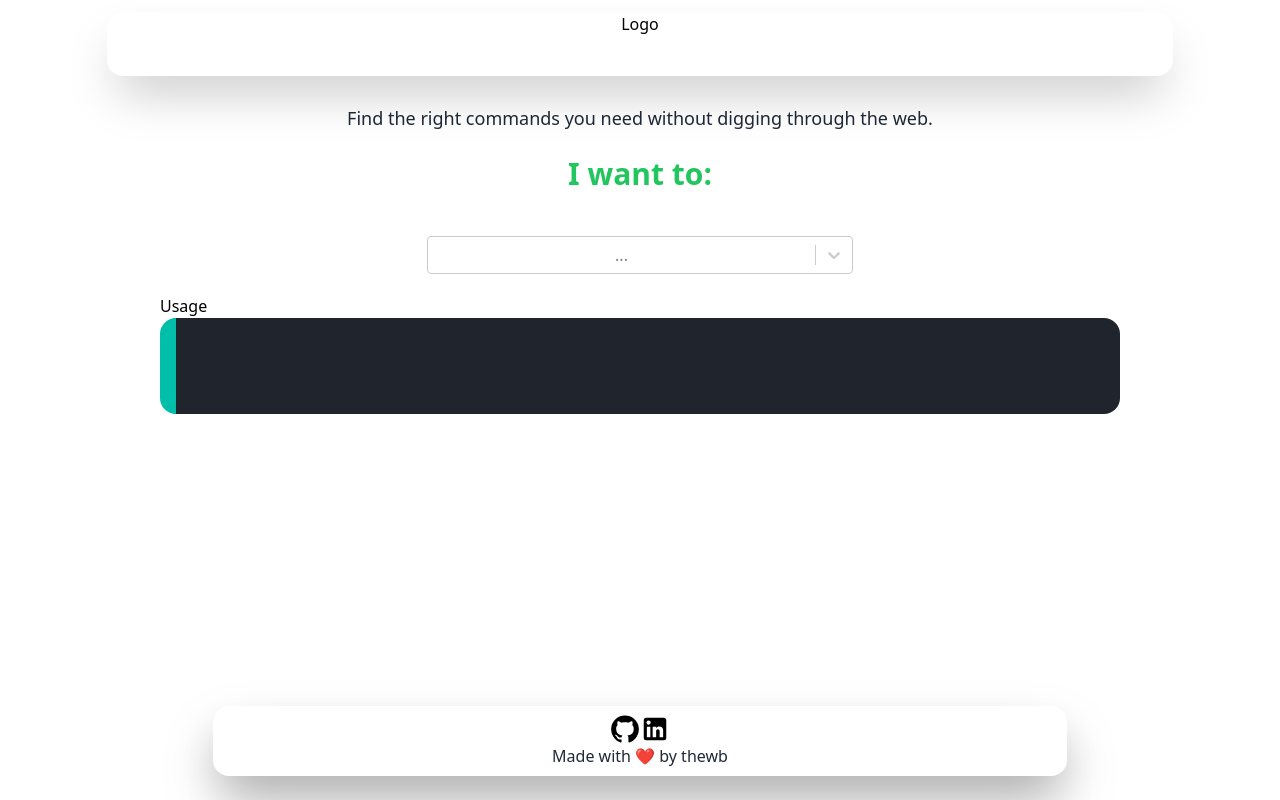
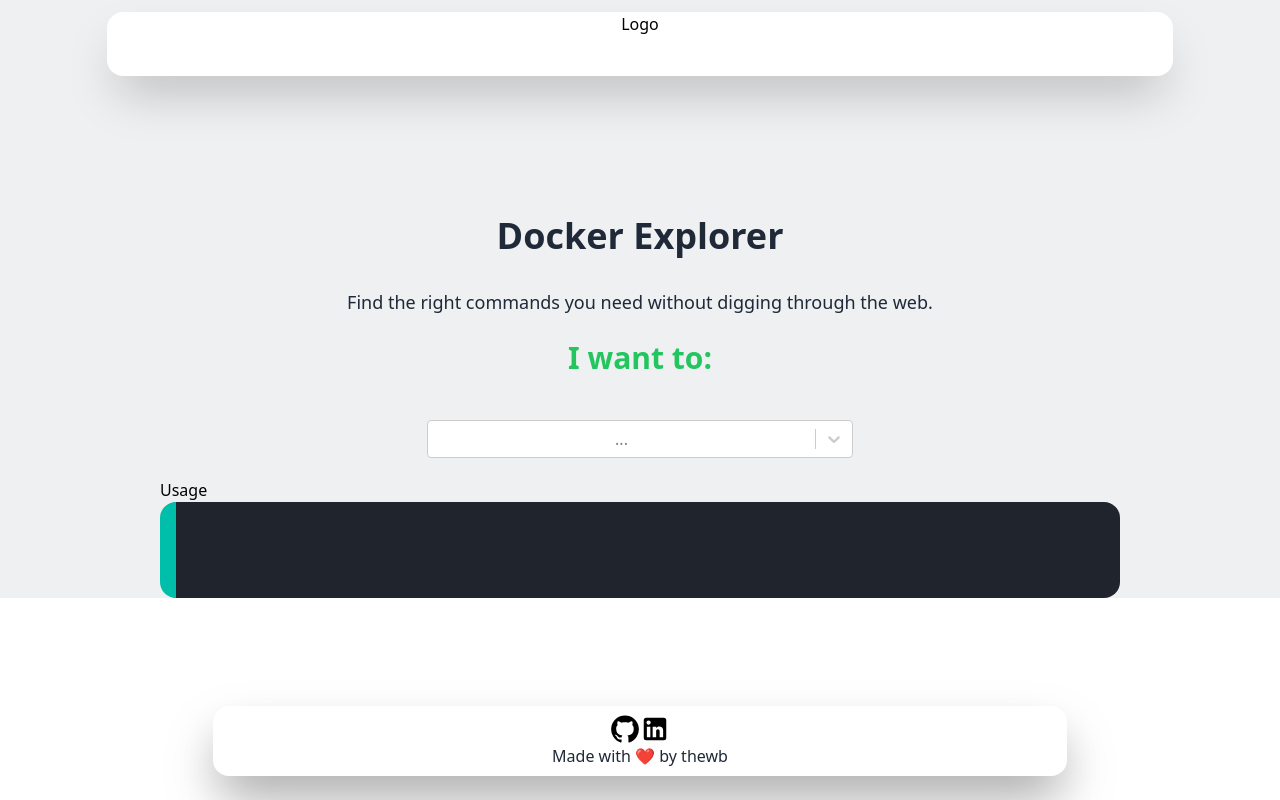
Before and after one commit to thewbuk/DockerExplorer, a Next.js app: page / in a window 1280 px wide. Built offline with nearby package versions, Linux system fonts and the light colour scheme.

Commit message:
navbar fixed

```diff
--- a/src/pages/components/Body.js
+++ b/src/pages/components/Body.js
@@ -7,7 +7,7 @@ import ContentCopyIcon from '@mui/icons-material/ContentCopy';
 import classnames from 'classnames';
 
 const styles = {
-    body: 'absolute w-full h-full',
+    body: 'w-full mt-32',
     container: 'flex flex-col items-center justify-center m-w-full',
     header: 'text-center flex-col ',
     logo: 'text-4xl font-bold text-gray-800 my-8',
--- a/src/pages/components/Navbar.js
+++ b/src/pages/components/Navbar.js
@@ -3,10 +3,13 @@ const Navbar = () => {
     const styles = {
         logo: "text-center",
         swich: "col-start-6 col-span-2",
+        container: 'flex items-center justify-center w-full',
+        navbar: 'bg-white shadow-2xl rounded-2xl h-16 my-3 w-5/6',
+
     }
     return (
-        <div className="flex items-center justify-center mt-0 mb-20 fixed w-full z-10">
-            <div className="bg-white shadow-2xl rounded-2xl h-16 my-3 w-5/6" >
+        <div className={styles.container}>
+            <div className={styles.navbar} >
                 <div className={styles.logo}>Logo</div>
 
             </div>
--- a/src/pages/index.js
+++ b/src/pages/index.js
@@ -5,7 +5,7 @@ import Body from './components/Body';
 
 export default function Home() {
   return (
-    <div className='flex bg-[#eef0f2]'>
+    <div className='bg-[#eef0f2]'>
 
       <Navbar />
 
--- a/src/scss/main.css
+++ b/src/scss/main.css
@@ -1,23 +1,11 @@
-.home__container {
-  display: flex;
-}
-
-
-
 .home .content .board {
   background: #20252d;
   border-radius: 1rem;
   border-left: 1rem solid #00bfaa;
-  display: flex;
-  flex-direction: row;
-  justify-content: space-between;
   padding: 3rem;
   transition: .3s background cubic-bezier(.175, .885, .32, 1.275);
   min-width: 60rem;
 }
-
-
-
 
 .home .content .board * {
   color: #fff;
```
